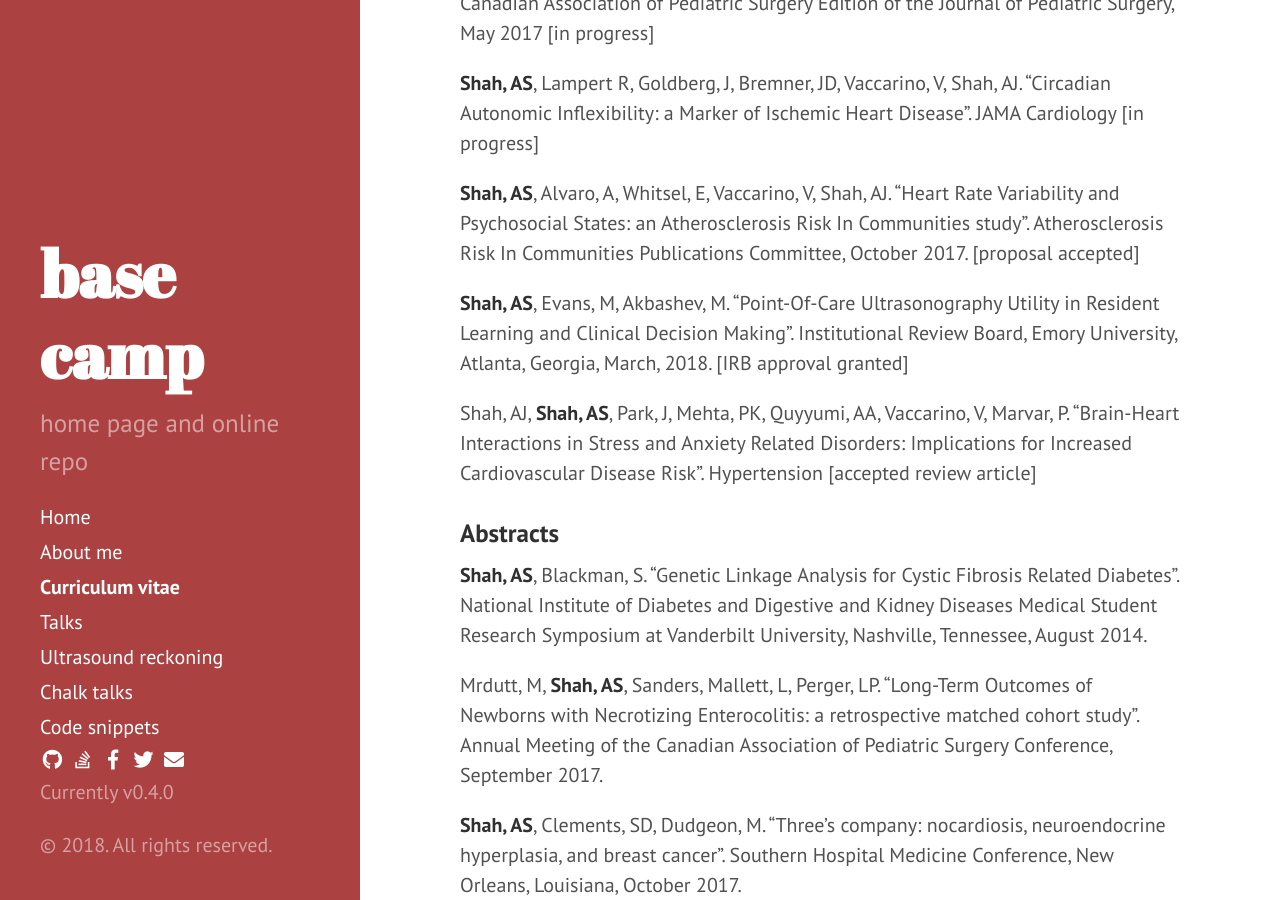
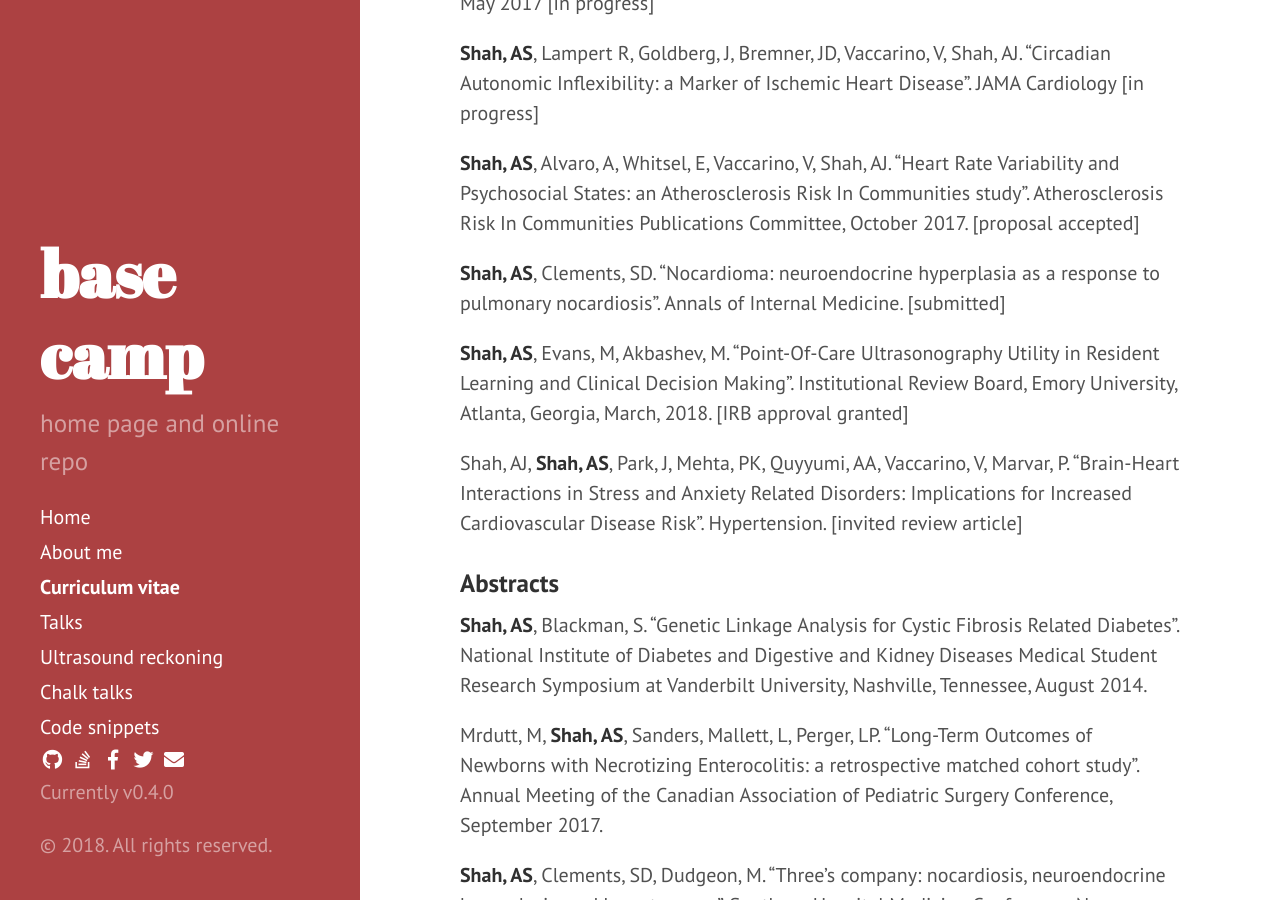
Before and after one commit to asshah4/asshah4.github.io, a Jekyll site: the page built from cv.md, in a window 1280 px wide and 900 px high, scrolled down 9373 px. Built offline with Jekyll 4.4.1, drawn with Linux system fonts in a browser that asks for light colours; nearby versions of some CDN libraries; some of the changed lines change nothing that is shown; some of the changed text lies outside the part shown.

Commit message:
updated CV

```diff
--- a/cv.md
+++ b/cv.md
@@ -88,6 +88,9 @@
 Histology Tutor, 2013
 
 Emory University School of Medicine
+M3 Ultrasound Workshop Leader, 2018
+
+Emory University School of Medicine
 J. Willis Hurst Internal Medicine Residency Program
 *Senior Resident*
 Grady Wards, January 2018
@@ -97,8 +100,6 @@
 Grady Wards, August 2018
 Grady MICU, April 2019
 
-Emory University School of Medicine
-M3 Ultrasound Workshop Leader, 2018
 
 ###	Residency Program Teaching
 
@@ -134,11 +135,15 @@
 Lecture for Faculty Development Conference
 November 16, 2017
 
+Southern Hospital Medicine Conference
+*Ultrasound Workshop*
+October 3, 2018
+
 Emory University School of Medicine
 Department of Medicine
 *Evaluating the Inferior Vena Cava*
 Lecture for Faculty Development Conference
-October 11, 2018
+October 18, 2018
 
 ### Other Teaching
 
@@ -298,12 +303,6 @@
 New Orleans, Louisiana
 October 19, 2017
 
-*Ultrasound Workshop*
-**Anish Shah MD**, Mikhail Akbashev MD
-Workshop Leader
-Southern Hospital Medicine Conference
-Atlanta, Georgia
-October 3, 2018
 
 ### National
 
@@ -339,10 +338,11 @@
 
 **Shah, AS**, Alvaro, A, Whitsel, E, Vaccarino, V, Shah, AJ. “Heart Rate Variability and Psychosocial States: an Atherosclerosis Risk In Communities study”. Atherosclerosis Risk In Communities Publications Committee, October 2017. [proposal accepted]
 
+**Shah, AS**, Clements, SD. "Nocardioma: neuroendocrine hyperplasia as a response to pulmonary nocardiosis". Annals of Internal Medicine. [submitted]
+
 **Shah, AS**, Evans, M, Akbashev, M. "Point-Of-Care Ultrasonography Utility in Resident Learning and Clinical Decision Making". Institutional Review Board, Emory University, Atlanta, Georgia, March, 2018. [IRB approval granted]
 
-Shah, AJ, **Shah, AS**, Park, J, Mehta, PK, Quyyumi, AA, Vaccarino, V, Marvar, P. "Brain-Heart Interactions in Stress and Anxiety Related Disorders: Implications for Increased Cardiovascular Disease Risk". Hypertension [accepted review article]
-
+Shah, AJ, **Shah, AS**, Park, J, Mehta, PK, Quyyumi, AA, Vaccarino, V, Marvar, P. "Brain-Heart Interactions in Stress and Anxiety Related Disorders: Implications for Increased Cardiovascular Disease Risk". Hypertension. [invited review article]
 
 ### Abstracts
 
```
